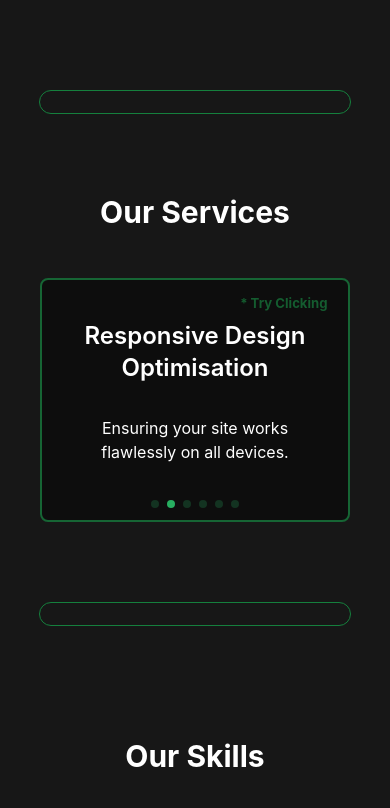
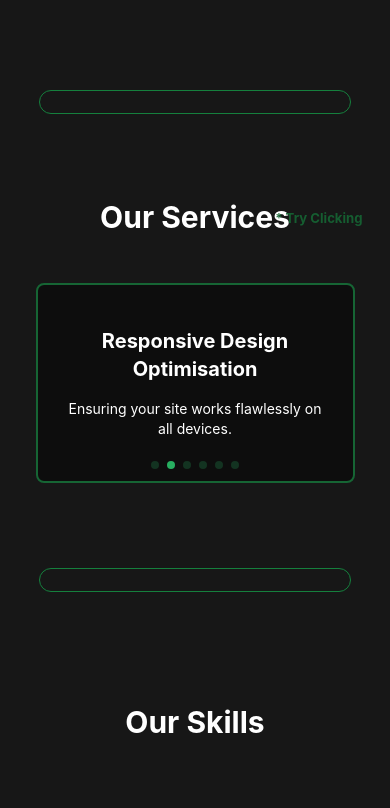
Before and after one commit to rustypotato19/RustyWS, a React (Create React App) app: page / in a window 390 px wide. Shown: the part 1300-2108 px from the top of the page. Built offline with nearby package versions, Linux system fonts and the light colour scheme; no server answers.

Commit message:
minor improvements

```diff
--- a/src/components/Services.tsx
+++ b/src/components/Services.tsx
@@ -1,9 +1,9 @@
-import React, { useState } from "react";
+import React, { useState, useEffect } from "react";
 import { Swiper, SwiperSlide } from "swiper/react";
 import { Pagination, Autoplay } from "swiper/modules";
 import { Swiper as SwiperInstance } from "swiper/types";
 import { motion, AnimatePresence } from "framer-motion";
-import { useInView } from "react-intersection-observer"; // Updated Import
+import { useInView } from "react-intersection-observer";
 import "swiper/css";
 import "swiper/css/pagination";
 import "./Services.css";
@@ -12,17 +12,24 @@ const Services: React.FC = () => {
   const [focusedIndex, setFocusedIndex] = useState<number | null>(null);
   const [swiperInstance, setSwiperInstance] = useState<SwiperInstance | null>(
     null
-  ); // Swiper instance for autoplay control
-  const [hasInteracted, setHasInteracted] = useState(false); // Track if user has interacted
+  );
+  const [hasInteracted, setHasInteracted] = useState(false);
 
   const isSmall = window.innerWidth < window.innerHeight;
+
+  // Update allowTouchMove dynamically
+  useEffect(() => {
+    if (swiperInstance) {
+      swiperInstance.allowTouchMove = focusedIndex == null;
+    }
+  }, [focusedIndex, swiperInstance]);
 
   const services = [
     {
       title: "Custom Website Development",
       shortDescription: "Modern, responsive websites tailored to your needs.",
       detailedDescription:
-        "Our custom website development service provides tailored solutions that meet your business needs. We use the latest technologies to create modern, responsive, and feature-rich websites that leave a lasting impression.",
+        "Our custom website development service provides tailored solutions that meet your needs. We use the latest technologies to create modern, responsive, and feature-rich websites that leave a lasting impression.",
     },
     {
       title: "Responsive Design Optimisation",
@@ -47,119 +54,123 @@ const Services: React.FC = () => {
       shortDescription:
         "Custom plugins to extend your platform's functionality.",
       detailedDescription:
-        "Our plugin development service provides custom-built plugins that add specific features and functionalities to your website or platform. Whether it's WordPress, Minecraft, or a custom CMS, we deliver plugins that enhance user experience and achieve your unique business objectives.",
+        "Our plugin development service provides custom-built plugins that add specific features and functionalities to your website or platform. Whether it's custom software or Minecraft we deliver plugins that enhance user experience and achieve your unique objectives.",
     },
     {
       title: "Coding Projects",
       shortDescription: "Custom coding solutions to bring your ideas to life.",
       detailedDescription:
-        "Have a unique idea that requires custom coding? Our coding project service takes your concepts and turns them into reality. We build everything from scripts to full-fledged software, tailored to solve your specific problems and meet your needs. Let us help you take your idea from concept to completion with our expert coding skills.",
+        "Have a unique idea that requires custom coding? Our coding project service takes your concepts and turns them into reality. We build everything from scripts to full-fledged software, tailored to solve your specific problems and meet your needs.",
     },
   ];
 
-  // useInView from react-intersection-observer
   const { ref: sectionRef, inView } = useInView({
-    triggerOnce: true, // Only trigger animation once when it comes into view
-    threshold: 0.2, // 20% of the component should be visible before it triggers
+    triggerOnce: true,
+    threshold: 0.2,
   });
 
   return (
     <motion.div
       ref={sectionRef}
-      className="min-h-[40vh] w-screen text-white px-10 py-12 my-8 flex justify-center items-center"
+      className="min-h-[50vh] w-screen text-white px-10 flex flex-col justify-center items-center"
       initial={{ opacity: 0, x: -50 }}
       animate={inView ? { opacity: 1, x: 0 } : {}}
       transition={{ duration: 0.7, ease: "easeInOut" }}
     >
       <motion.div
-        className="max-w-full sm:max-w-[40vw] mx-auto flex flex-col justify-center items-center gap-6"
+        className="w-[90dvw] flex flex-col justify-center items-center gap-12 relative"
         initial={{ opacity: 0, x: -50 }}
-        animate={inView ? { opacity: 1, x: 0 } : {}}
-        transition={{ duration: 0.7, ease: "easeInOut", delay: 0.3 }}
+        animate={{
+          opacity: inView ? 1 : 0,
+          x: inView ? 0 : -50,
+        }}
+        transition={{
+          opacity: { duration: 0.7, ease: "easeInOut" },
+          x: { duration: 0.7, ease: "easeInOut" },
+        }}
       >
-        <h2 className="text-3xl font-bold mb-6">Our Services</h2>
+        <motion.div
+          className="absolute top-3 right-3 font-bold text-xs text-green-800"
+          animate={{
+            scale: [1, 1.1, 1],
+            opacity: [1, 0.9, 1],
+          }}
+          transition={{
+            repeat: Infinity,
+            repeatType: "loop",
+            duration: 0.5,
+            ease: "easeInOut",
+          }}
+        >
+          {!hasInteracted
+            ? isSmall
+              ? "* Try Clicking"
+              : "* Try Hovering"
+            : ""}
+        </motion.div>
+        <h2 className="text-3xl font-bold">Our Services</h2>
+
+        {/* Modal starts here */}
         <Swiper
           modules={[Pagination, Autoplay]}
           pagination={{ clickable: true }}
           autoplay={{ delay: 4000, disableOnInteraction: false }}
           loop={true}
-          onSwiper={(swiper: SwiperInstance) => {
-            setSwiperInstance(swiper); // Set the swiper instance so we can control it
-          }}
-          className="w-full"
-          allowTouchMove = {false}
+          className="w-full px-6"
+          onSwiper={(swiper: SwiperInstance) => setSwiperInstance(swiper)}
+          allowTouchMove={focusedIndex == null ? false : true}
         >
           {services.map((service, index) => (
             <SwiperSlide
               key={index}
-              className={`border-2 border-green-800 bg-neutral-950 bg-opacity-70 px-6 py-10 rounded-lg ${
-                focusedIndex === index ? "shadow-lg" : ""
-              }`}
+              className="w-full h-full flex justify-center items-center px-4"
             >
-              <div
+              <motion.div
                 onMouseEnter={() => {
                   setFocusedIndex(index);
-                  if (swiperInstance) swiperInstance.autoplay.stop(); // Stop autoplay when hovered
-                  setHasInteracted(true); // Mark interaction on hover
+                  swiperInstance?.autoplay.stop();
+                  setHasInteracted(true);
                 }}
                 onMouseLeave={() => {
                   setFocusedIndex(null);
-                  if (swiperInstance) swiperInstance.autoplay.start(); // Restart autoplay when hover ends
+                  swiperInstance?.autoplay.start();
                 }}
                 onClick={() => {
                   if (focusedIndex !== index) {
-                    setFocusedIndex(index); // Focus the item if not already focused
-                    if (swiperInstance) swiperInstance.autoplay.stop(); // Stop autoplay on click
-                    setHasInteracted(true); // Mark interaction on click
+                    setFocusedIndex(index);
+                    swiperInstance?.autoplay.stop(); // Stop autoplay on click
+                    setHasInteracted(true);
                   } else {
-                    setFocusedIndex(null); // Collapse if already focused
-                    if (swiperInstance) swiperInstance.autoplay.start(); // Restart autoplay
+                    setFocusedIndex(null);
+                    swiperInstance?.autoplay.start(); // Restart autoplay if item is unfocused
                   }
                 }}
-                className="cursor-pointer relative"
+                className="cursor-pointer text-center w-full md:w-1/3 h-full bg-neutral-950 bg-opacity-70 rounded-lg border-2 border-green-800 flex flex-col justify-center items-center px-6 py-12"
+                initial={{ height: 200 }}
+                animate={{
+                  height: focusedIndex === index ? 350 : 200, // Animate only the modal height
+                }}
+                transition={{ duration: 0.5, ease: "easeInOut" }}
               >
-                {!hasInteracted && (
-                  <motion.div
-                    className="absolute -top-6 right-0 font-bold text-xs text-green-800"
-                    animate={{
-                      scale: [1, 1.1, 1],
-                      opacity: [1, 0.9, 1],
-                    }}
-                    transition={{
-                      repeat: Infinity,
-                      repeatType: "loop",
-                      duration: 0.5,
-                      ease: "easeInOut",
-                    }}
-                  >
-                    {isSmall ? "* Try Clicking" : "* Try Hovering"}
-                  </motion.div>
-                )}
-                <h3 className="text-2xl font-semibold mb-8 text-center">
-                  {service.title}
-                </h3>
-                <p className="text-md mb-4 text-center">
-                  {service.shortDescription}
-                </p>
-
-                {/* AnimatePresence + motion.div for smooth transition */}
+                <h3 className="text-xl font-bold my-4">{service.title}</h3>
+                <p className="text-sm mb-4">{service.shortDescription}</p>
                 <AnimatePresence>
                   {focusedIndex === index && (
                     <motion.div
                       key={index}
                       initial={{ height: 0, opacity: 0 }}
-                      animate={{ height: "auto", opacity: 1 }}
+                      animate={{ height: service.detailedDescription.length > 220 ? 150 : 120 , opacity: 1 }}
                       exit={{ height: 0, opacity: 0 }}
                       transition={{ duration: 0.5, ease: "easeInOut" }}
                       className="overflow-hidden"
                     >
-                      <p className="text-md text-gray-300 text-center">
+                      <p className="text-sm text-gray-300 my-4">
                         {service.detailedDescription}
                       </p>
                     </motion.div>
                   )}
                 </AnimatePresence>
-              </div>
+              </motion.div>
             </SwiperSlide>
           ))}
         </Swiper>
--- /dev/null
+++ b/src/components/Skills.css
@@ -0,0 +1,16 @@
+/* Services.css or any global CSS file */
+.skill-icon.clicked {
+    animation: glow 0.8s ease-in-out;
+  }
+
+  @keyframes glow {
+    0% {
+      box-shadow: 0 0 10px rgba(255, 255, 255, 0.5);
+    }
+    50% {
+      box-shadow: 0 0 20px rgba(255, 255, 255, 0.8);
+    }
+    100% {
+      box-shadow: 0 0 10px rgba(255, 255, 255, 0.5);
+    }
+  }
--- a/src/components/TicketViewer.tsx
+++ b/src/components/TicketViewer.tsx
@@ -65,12 +65,10 @@ const FindTicket: React.FC = () => {
   };
 
   return (
-    <section
-      className="mx-auto w-full h-full flex justify-center items-center py-12 text-center"
-    >
+    <section className="mx-auto w-full h-full flex justify-center items-center py-12 text-center">
       <motion.div
         ref={ref}
-        className="mx-auto p-2 lg:p-8 min-h-[30vh] w-full lg:w-[50dvw]"
+        className="mx-auto p-2 lg:p-8 min-h-[30vh] w-[90dvw] lg:w-[50dvw]"
         initial={{ opacity: 0, x: -50 }}
         animate={inView ? { opacity: 1, x: 0 } : {}}
         transition={{ duration: 0.7, ease: "easeInOut" }}
```
Also changed, not shown: src/components/Reviews.tsx (+13 -7 lines), src/components/Skills.tsx (+12 -4 lines), src/components/images/html.svg (deleted).
